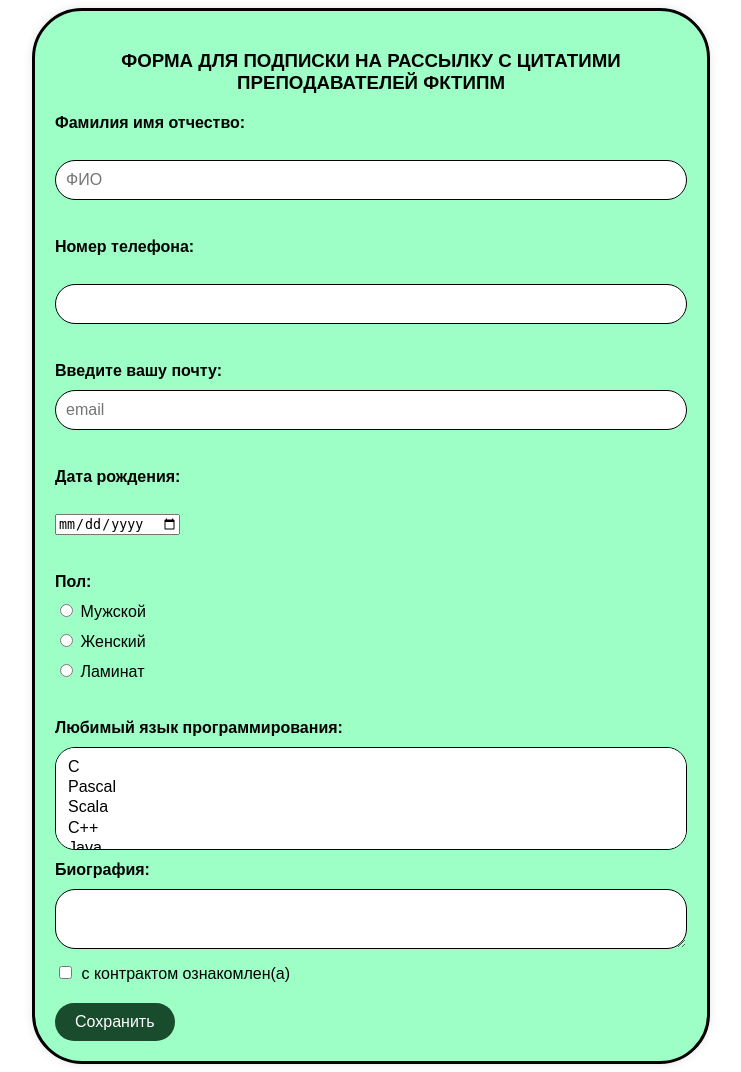
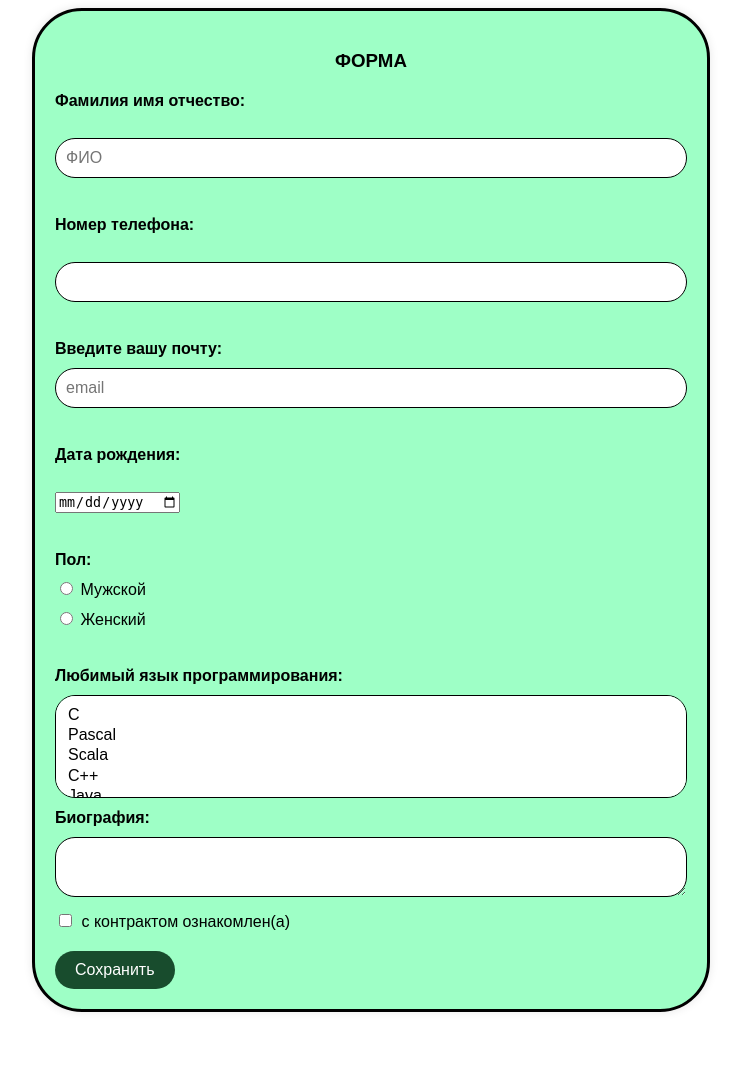
Before and after one commit to Nesvetaylov/Web, a PHP site: page /form.php in a window 1280 px wide. Shown: the whole page, without its empty margins (269-1010 px from the left). After the commit the page ends 1012 px from the top, so only its background shows below. Run offline with PHP 8.4, Linux system fonts and the light colour scheme; data that the repository does not hold is empty.

Commit message:
Update form.php

```diff
--- a/Task5/form.php
+++ b/Task5/form.php
@@ -25,7 +25,7 @@
     <form action="index.php" method="POST">
 
       <h3 id="forma">
-        ФОРМА ДЛЯ ПОДПИСКИ НА РАССЫЛКУ С ЦИТАТИМИ ПРЕПОДАВАТЕЛЕЙ ФКТИПМ
+        ФОРМА
       </h3>
 
       <label>
@@ -84,10 +84,6 @@
         <input type="radio" name="pol" required value="2"  <?php if ($values['pol']==='2') {print 'checked';}?>  >
         Женский
       </label>
-      <label>
-        <input type="radio" name="pol" required value="3" <?php if ($values['pol']==='3') {print 'checked';}?> >
-        Ламинат
-      </label>
       <br>
 
       <strong>
```
